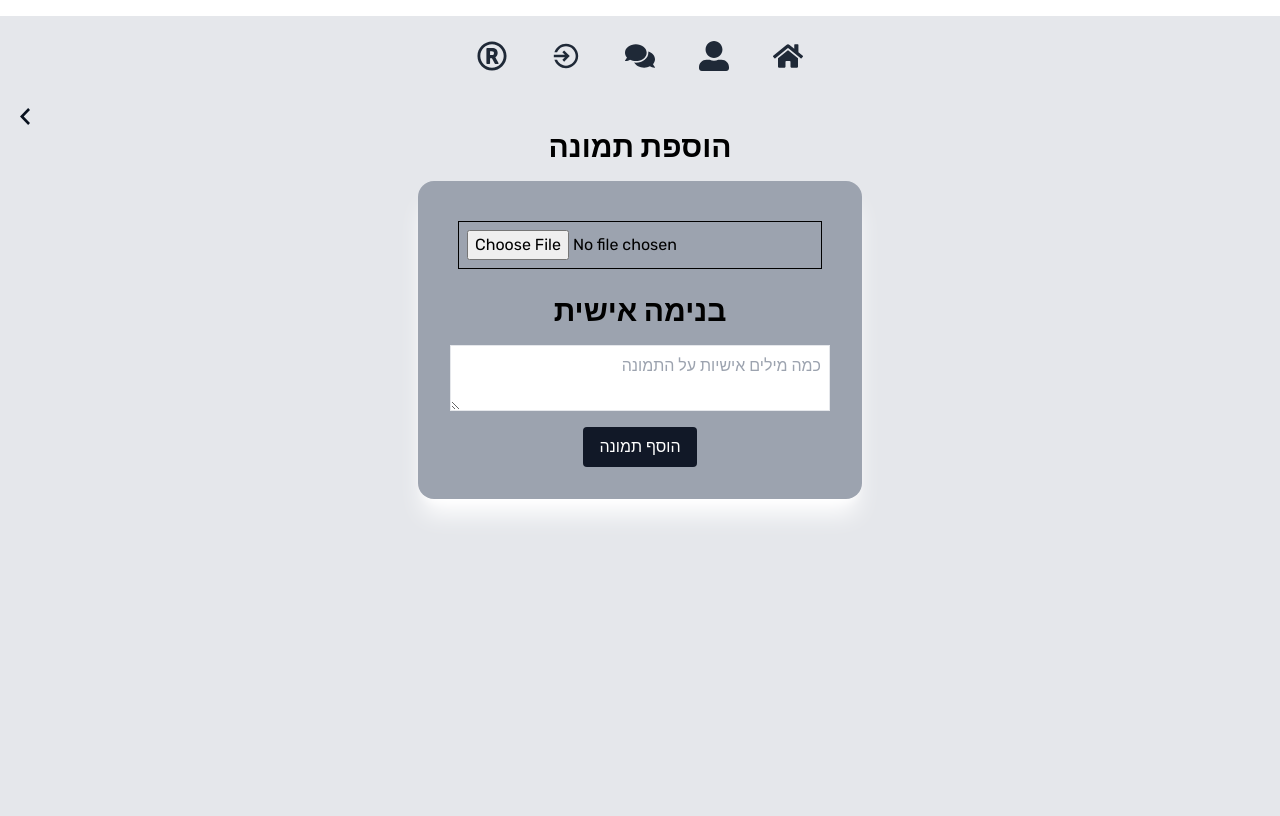
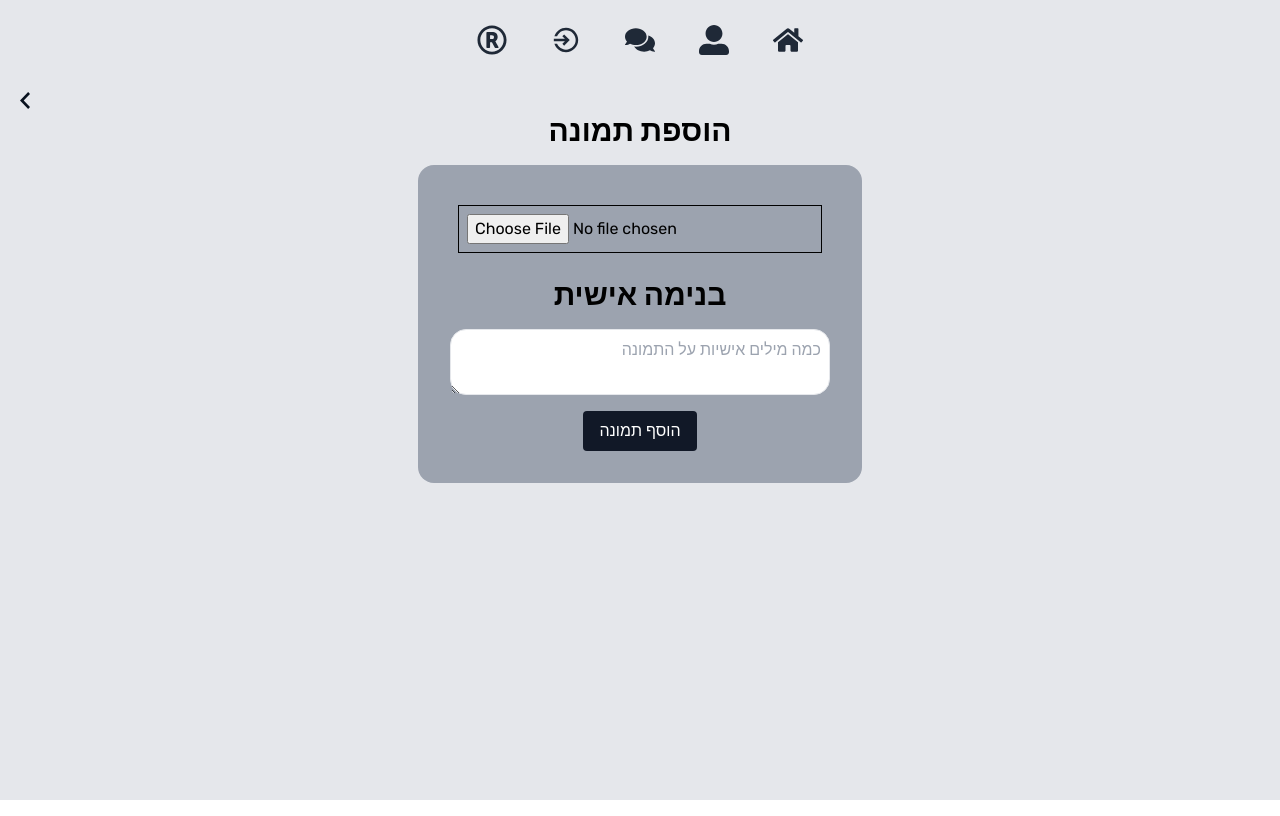
Before and after one commit to shevibr0/war, a React (Create React App) app in the folder frontend/war/: page /soldierInfo/1/addPicture in a window 1280 px wide. Built offline with nearby package versions, Linux system fonts and the light colour scheme.

Commit message:
add picture

```diff
--- a/frontend/war/src/components/AddPicture.jsx
+++ b/frontend/war/src/components/AddPicture.jsx
@@ -120,7 +120,7 @@ const AddPicture = () => {
 
     return (
         <div className="bg-gray-200 h-screen">
-            <nav className="flex left-0 top-0  bg-gray-200 justify-center items-center text-3xl text-gray-800 h-[80px] mt-4  cursor-pointer space-x-11">
+            <nav className="flex left-0 top-0  bg-gray-200 justify-center items-center text-3xl text-gray-800 h-[80px]  cursor-pointer space-x-11">
                 {!user && (
                     <>
                         <div onClick={() => nav('/register')} className='transition duration-100 hover:text-yellow-400'><FaRegRegistered /></div>
@@ -144,16 +144,16 @@ const AddPicture = () => {
                 {alertMessage && <p style={{ color: 'red' }}>{alertMessage}</p>}
                 {error && <p style={{ color: 'red' }}>{error}</p>}
                 <div className="flex justify-center bg-gray-200">
-                    <form onSubmit={handleSubmit} className="bg-gray-400 space-y-4 p-8  mt-4 rounded-2xl shadow-xl shadow-white">
+                    <form onSubmit={handleSubmit} className="bg-gray-400 space-y-4 p-8  mt-4 rounded-2xl shadow-5xl shadow-black">
                         <div>
-                            <input type="file" accept="image/*" onChange={(e) => setImage(e.target.files[0])} required className='p-2 m-2 border border-black' />
+                            <input className="rounded-2xl text-center" type="file" accept="image/*" onChange={(e) => setImage(e.target.files[0])} required className='p-2 m-2 border border-black' />
                         </div>
                         <div className=''>
                             <h2 className="flex justify-center text-3xl font-bold">בנימה אישית</h2>
                         </div>
                         <div className='flex justify-center'>
                             <textarea name="PersonalWords" value={pictureDetails.Picture.PersonalWords} onChange={handleChange}
-                                className="w-full p-2 border"
+                                className="w-full p-2 border rounded-2xl"
                                 placeholder="כמה מילים אישיות על התמונה"
                                 style={{ direction: 'rtl' }} />
                         </div>
```
